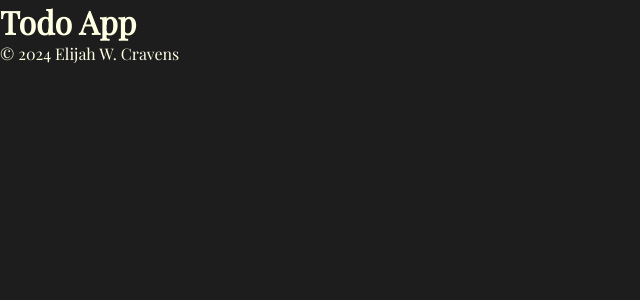
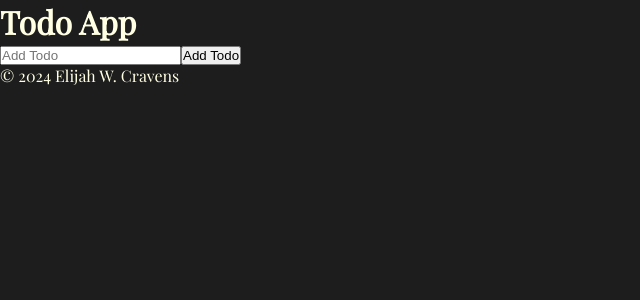
Before and after one commit to ChainTrek/todo-app, a React (Create React App) app: page / in a window 1280 px wide. Shown: the top 300 px of the page, without its empty margins (0-640 px from the left). Built offline with nearby package versions, Linux system fonts and the light colour scheme.

Commit message:
Added AddTodo, TodoList components and implement task management functionality in App.js

```diff
--- a/src/App.js
+++ b/src/App.js
@@ -1,11 +1,37 @@
+import React, { useState, useEffect } from 'react'
 import Header from './components/Header'
 import Footer from './components/Footer'
+import AddTodo from './components/AddTodo'
+import TodoList from './components/TodoList'
 
 function App() {
+	const [tasks, setTasks] = useState(
+		JSON.parse(localStorage.getItem('tasks')) || ['Make dinner', 'Do laundry', 'Study for test']
+	)
+
+	useEffect(() => {
+		localStorage.setItem('tasks', JSON.stringify(tasks))
+	}, [tasks])
+
+	const addTask = task => {
+		setTasks([...tasks, task])
+	}
+
+	const deleteTask = index => {
+		setTasks(tasks.filter((task, i) => i !== index))
+	}
+
+	const editTask = (index, newTask) => {
+		const updatedTasks = tasks.map((task, i) => (i === index ? newTask : task))
+		setTasks(updatedTasks)
+	}
+
 	return (
 		<>
-			<Header title={'Todo App'} />
-			<Footer text={'© 2024 Elijah W. Cravens'} />
+			<Header title='Todo App' />
+			<AddTodo addTask={addTask} />
+			<TodoList tasks={tasks} deleteTask={deleteTask} editTask={editTask} />
+			<Footer text='© 2024 Elijah W. Cravens' />
 		</>
 	)
 }
--- /dev/null
+++ b/src/components/AddTodo.jsx
@@ -0,0 +1,14 @@
+import React, { useState } from 'react'
+
+const AddTodo = () => {
+	return (
+		<div>
+			<form>
+				<input type='text' placeholder='Add Todo' />
+				<button>Add Todo</button>
+			</form>
+		</div>
+	)
+}
+
+export default AddTodo
--- /dev/null
+++ b/src/components/TodoList.jsx
@@ -0,0 +1,13 @@
+import React from 'react'
+
+const TodoList = () => {
+  return (
+    <div>
+      <ul>
+
+      </ul>
+    </div>
+  )
+}
+
+export default TodoList
```
Also changed, not shown: src/components/TodoItem.jsx (added, +15 -0 lines).
